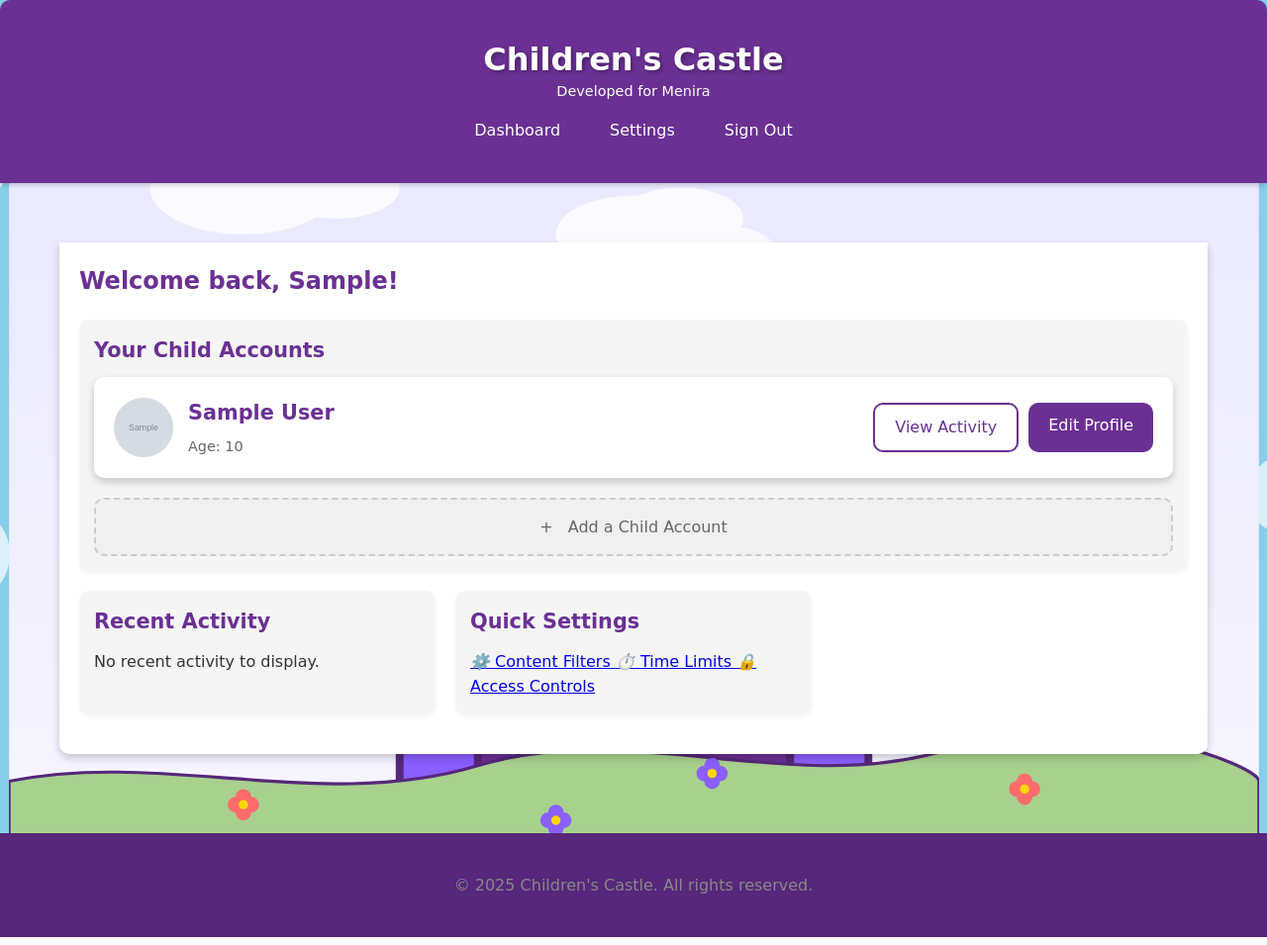
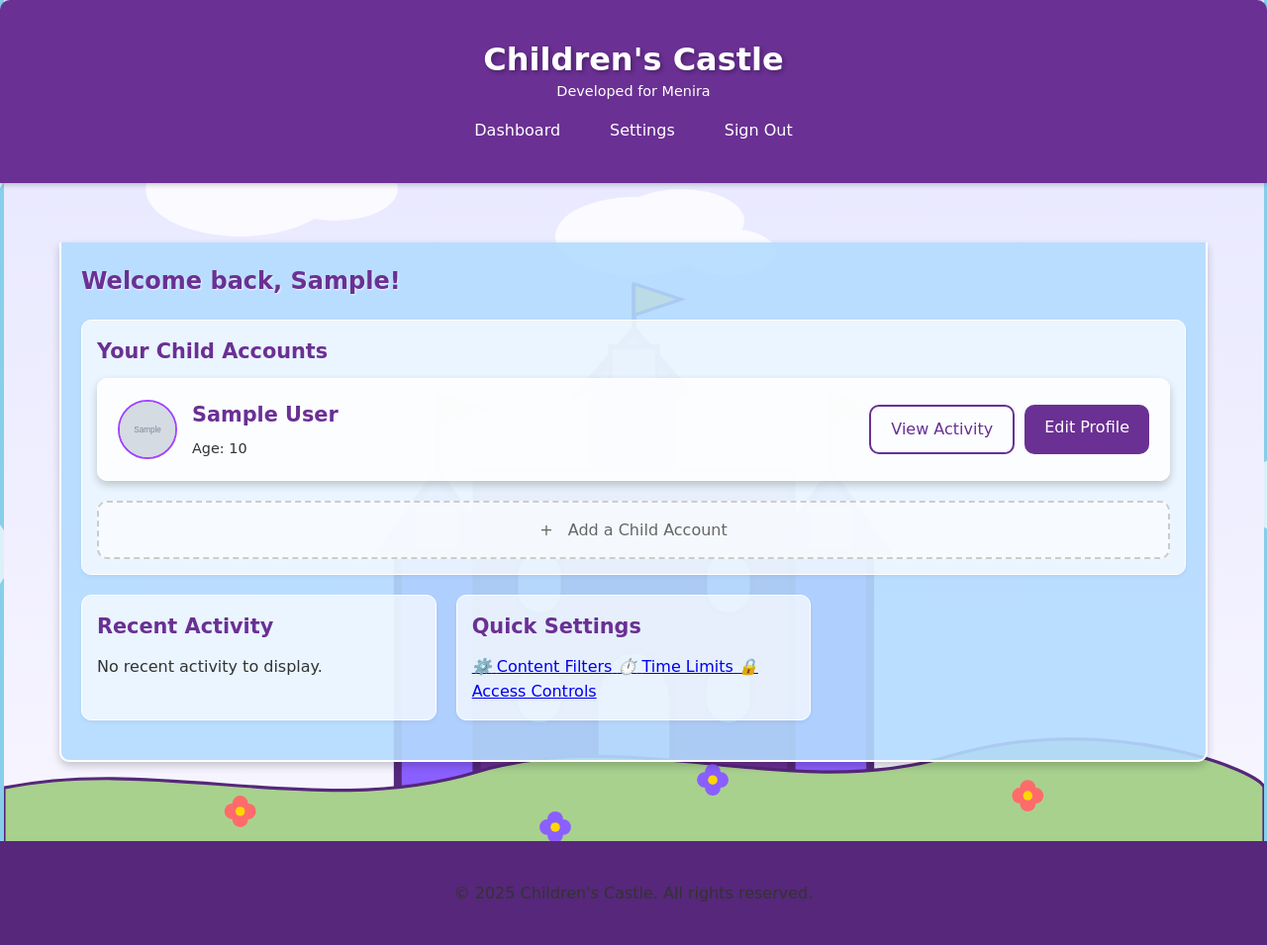
Before and after one commit to feysalh1/castle, a Flask app: page /parent/dashboard in a window 1280 px wide. Shown: the whole page at 99% size. Run offline with Flask 3, Linux system fonts and the light colour scheme; the visitor is signed in with stand-in values (Sample User, id 1); tables that the repository leaves empty hold one stand-in row (values such as "Sample post"); grey boxes marked "Sample" are stand-in pictures.

Commit message:
Enhance account page styling for improved visual appeal and readability.
Replit-Commit-Author: Agent
Replit-Commit-Session-Id: 73f6bc47-f2bc-4bde-ac19-47d38343a7a6
Replit-Commit-Screenshot-Url: https://storage.googleapis.com/screenshot-production-us-central1/15704cd9-bb13-4b57-a909-ca40a9ef2c45/8d22f02e-04a0-4c91-aeff-b9c098c663ae.jpg

```diff
--- a/static/css/account.css
+++ b/static/css/account.css
@@ -4,10 +4,11 @@
 .auth-container {
     max-width: 500px;
     margin: 40px auto;
-    background-color: #ffffff;
+    background-color: rgba(180, 220, 255, 0.9);
     border-radius: var(--border-radius);
     box-shadow: var(--box-shadow);
     padding: 30px;
+    border: 2px solid white;
 }
 
 .auth-header {
@@ -19,6 +20,7 @@
     color: var(--primary-color);
     font-size: 2rem;
     margin-bottom: 10px;
+    text-shadow: 1px 1px 2px rgba(255, 255, 255, 0.7);
 }
 
 .auth-header p {
@@ -74,9 +76,10 @@
 }
 
 .auth-links a {
-    color: var(--primary-color);
+    color: var(--primary-dark);
     text-decoration: none;
     transition: color var(--transition-speed);
+    font-weight: bold;
 }
 
 .auth-links a:hover {
@@ -134,24 +137,28 @@
 }
 
 .dashboard-content {
-    background-color: #ffffff;
+    background-color: rgba(180, 220, 255, 0.9);
     border-radius: 0 0 var(--border-radius) var(--border-radius);
     padding: 20px;
     box-shadow: var(--box-shadow);
+    border: 2px solid white;
+    border-top: none;
 }
 
 .welcome-back {
     font-size: 1.5rem;
     color: var(--primary-color);
     margin-bottom: 20px;
+    text-shadow: 1px 1px 2px rgba(255, 255, 255, 0.7);
 }
 
 .dashboard-card {
-    background-color: #f5f5f5;
+    background-color: rgba(255, 255, 255, 0.7);
     border-radius: var(--border-radius);
     padding: 15px;
     margin-bottom: 20px;
     box-shadow: 0 2px 4px rgba(0, 0, 0, 0.05);
+    border: 1px solid white;
 }
 
 .dashboard-card h3 {
@@ -170,12 +177,12 @@
 .dashboard-footer {
     margin-top: 40px;
     text-align: center;
-    color: #888;
+    color: #333;
 }
 
 /* Child Card */
 .child-card {
-    background-color: #fff;
+    background-color: rgba(255, 255, 255, 0.8);
     border-radius: var(--border-radius);
     box-shadow: var(--box-shadow);
     padding: 20px;
@@ -183,10 +190,12 @@
     align-items: center;
     margin-bottom: 15px;
     transition: transform var(--transition-speed);
+    border: 1px solid white;
 }
 
 .child-card:hover {
     transform: translateY(-3px);
+    background-color: rgba(255, 255, 255, 0.9);
 }
 
 .child-avatar {
@@ -196,6 +205,7 @@
     margin-right: 15px;
     background-color: #f0f0f0;
     overflow: hidden;
+    border: 2px solid var(--primary-light);
 }
 
 .child-avatar img {
@@ -214,7 +224,7 @@
 }
 
 .child-info p {
-    color: #666;
+    color: #333;
     font-size: 0.9rem;
 }
 
@@ -230,7 +240,7 @@
     padding: 15px;
     margin-top: 20px;
     text-align: center;
-    background-color: #f0f0f0;
+    background-color: rgba(255, 255, 255, 0.6);
     border: 2px dashed #ccc;
     border-radius: var(--border-radius);
     color: #666;
@@ -239,7 +249,7 @@
 }
 
 .add-child-btn:hover {
-    background-color: #e0e0e0;
+    background-color: rgba(255, 255, 255, 0.8);
     color: var(--primary-color);
     border-color: var(--primary-color);
 }
@@ -263,6 +273,7 @@
     margin-bottom: 15px;
     padding-bottom: 8px;
     border-bottom: 1px solid #eee;
+    text-shadow: 1px 1px 2px rgba(255, 255, 255, 0.7);
 }
 
 .settings-row {
@@ -271,7 +282,7 @@
     align-items: center;
     margin-bottom: 15px;
     padding-bottom: 15px;
-    border-bottom: 1px solid #f5f5f5;
+    border-bottom: 1px solid rgba(255, 255, 255, 0.3);
 }
 
 .settings-row:last-child {
@@ -288,7 +299,7 @@
 }
 
 .setting-label p {
-    color: #777;
+    color: #333;
     font-size: 0.9rem;
 }
 
@@ -373,7 +384,7 @@ input:checked + .slider:before {
 .range-value {
     margin-top: 5px;
     font-size: 0.85rem;
-    color: #777;
+    color: #333;
     text-align: right;
 }
 
```
